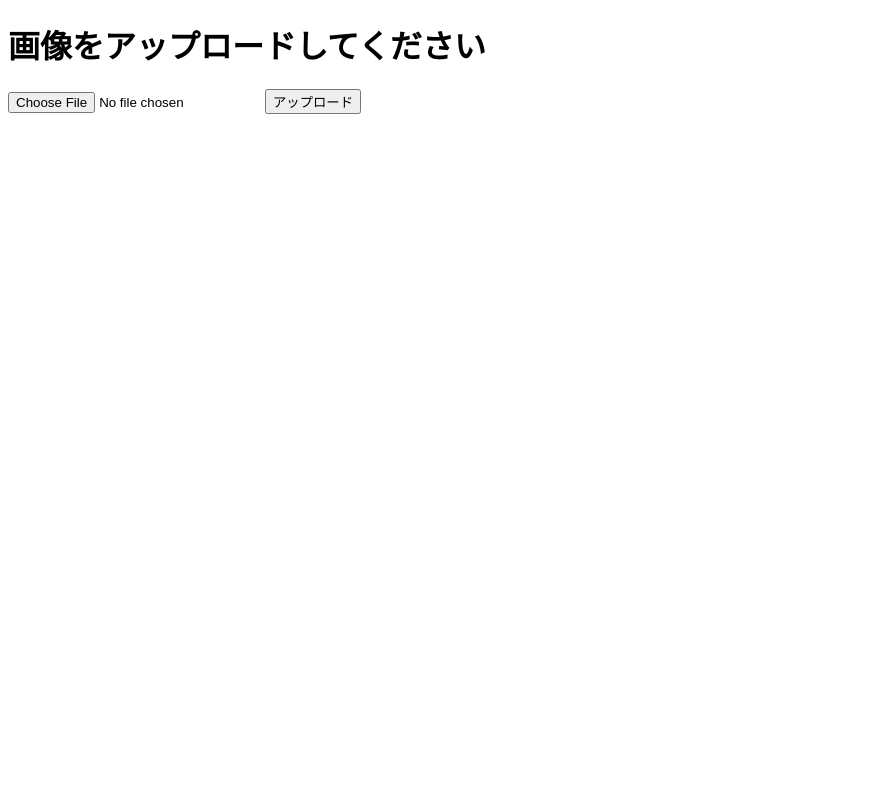
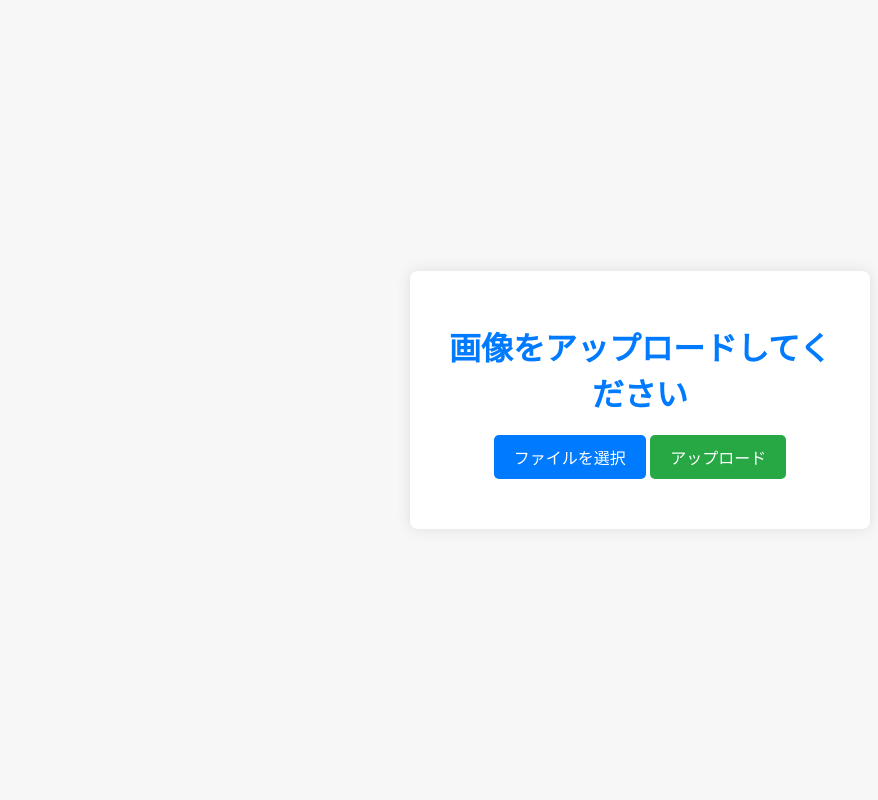
Before and after one commit to ryuryu1010/2170114_OpenCV, a Django app: page / in a window 1280 px wide. Shown: the whole page, without its empty margins (0-878 px from the left). Run offline with Django 5.2, Linux system fonts and the light colour scheme.

Commit message:
HTML修正

```diff
--- a/templates/index.html
+++ b/templates/index.html
@@ -4,16 +4,85 @@
     <meta charset="UTF-8">
     <meta name="viewport" content="width=device-width, initial-scale=1.0">
     <title>画像アップロード</title>
+    <style>
+        body {
+            font-family: Arial, sans-serif;
+            background-color: #f7f7f7;
+            margin: 0;
+            padding: 0;
+            display: flex;
+            justify-content: center;
+            align-items: center;
+            height: 100vh;
+            color: #333;
+        }
+        .upload-container {
+            background-color: #fff;
+            padding: 30px;
+            border-radius: 8px;
+            box-shadow: 0 0 15px rgba(0, 0, 0, 0.1);
+            text-align: center;
+            max-width: 400px;
+            width: 100%;
+        }
+        h1 {
+            color: #007bff;
+            margin-bottom: 20px;
+        }
+        .error-message {
+            color: #ff0000;
+            margin-bottom: 15px;
+        }
+        input[type="file"] {
+            display: none;
+        }
+        .file-label {
+            display: inline-block;
+            padding: 10px 20px;
+            background-color: #007bff;
+            color: #fff;
+            border-radius: 5px;
+            cursor: pointer;
+            transition: background-color 0.3s;
+            margin-bottom: 20px;
+        }
+        .file-label:hover {
+            background-color: #0056b3;
+        }
+        button {
+            padding: 10px 20px;
+            background-color: #28a745;
+            color: #fff;
+            border: none;
+            border-radius: 5px;
+            cursor: pointer;
+            font-size: 16px;
+            transition: background-color 0.3s;
+        }
+        button:hover {
+            background-color: #218838;
+        }
+    </style>
 </head>
 <body>
+    <div class="upload-container">
         <h1>画像をアップロードしてください</h1>
         {% if error %}
-        <p style="color: red;">{{ error }}</p>
+            <p class="error-message">{{ error }}</p>
         {% endif %}
         <form action="{% url 'upload_image' %}" method="post" enctype="multipart/form-data">
             {% csrf_token %}
-        <input type="file" name="image" required>
+            <label for="file-upload" class="file-label">ファイルを選択</label>
+            <input type="file" id="file-upload" name="image" required>
             <button type="submit">アップロード</button>
         </form>
+    </div>
+    <script>
+        // Display the file name when a file is selected
+        document.getElementById('file-upload').addEventListener('change', function() {
+            var fileName = this.files[0].name;
+            this.previousElementSibling.innerText = '選択されたファイル: ' + fileName;
+        });
+    </script>
 </body>
 </html>
```
Also changed, not shown: templates/result.html (+51 -3 lines). Lines whose indentation alone changed are shown as unchanged.
